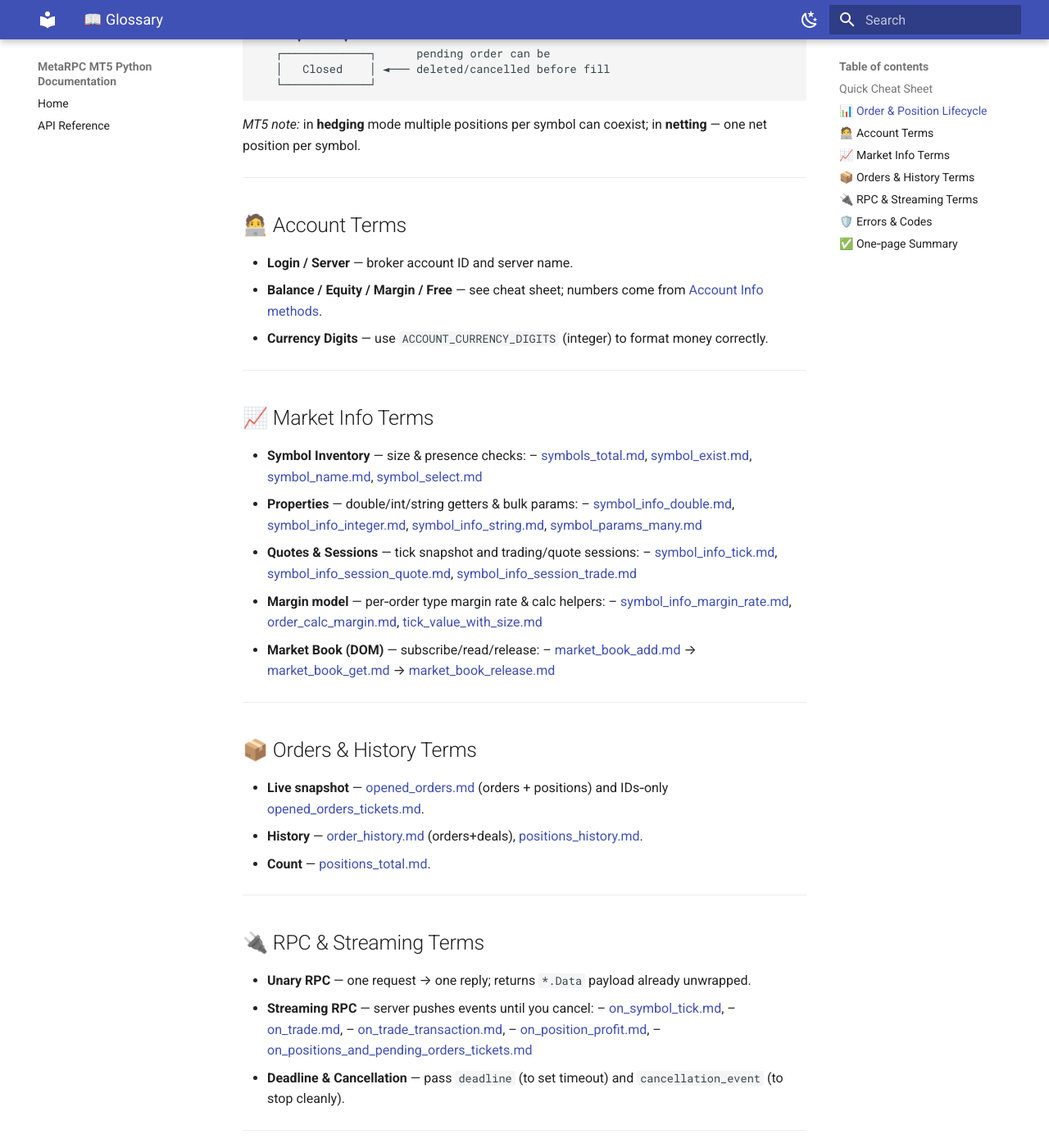
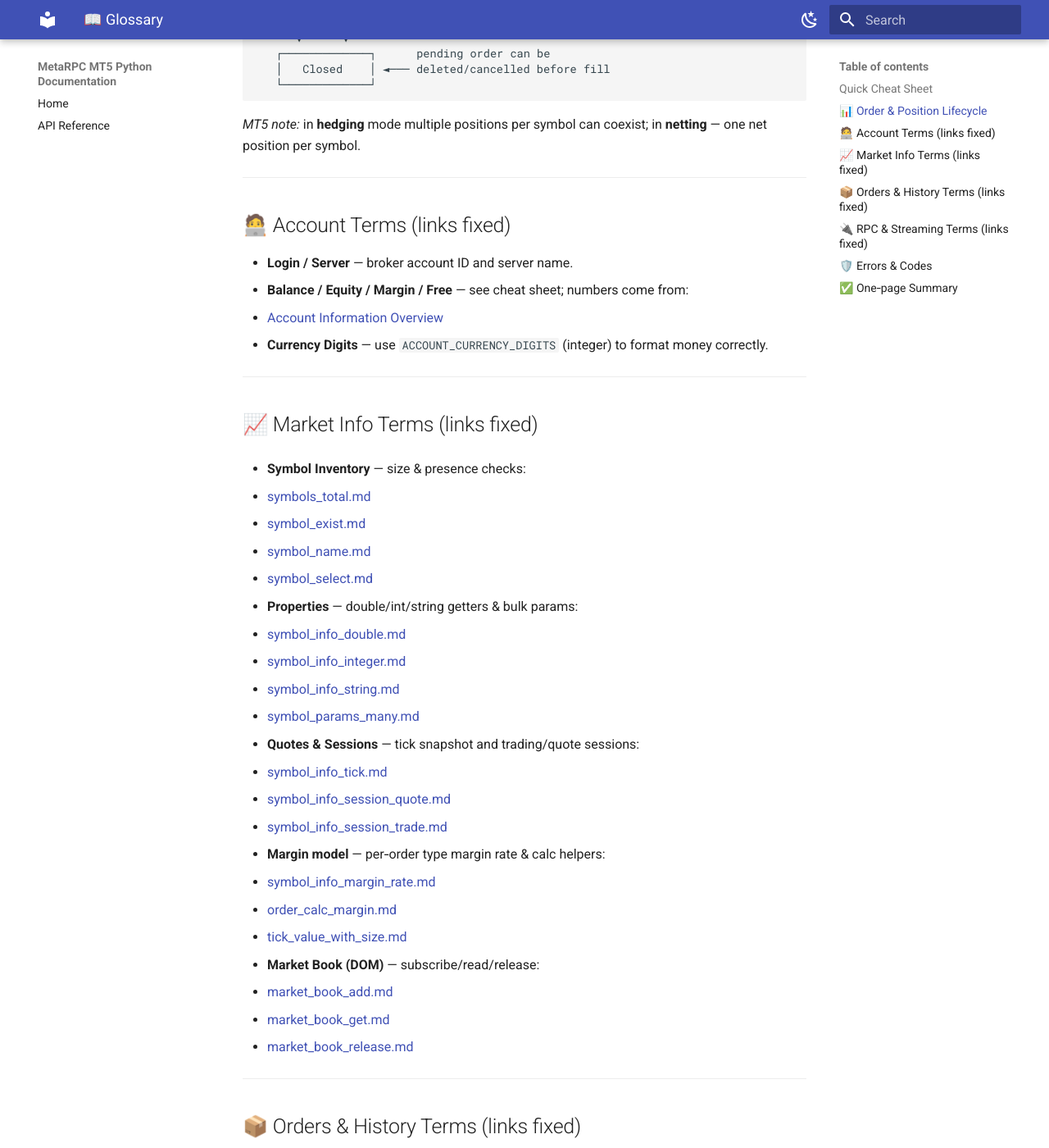
Before and after one commit to MetaRPC/PyMT5, an MkDocs documentation site: the page built from docs/I_want_to_add/Glossary.md, in a window 1280 px wide and 1400 px high, scrolled down 1585 px. Shown: the whole window at 82% size. Built offline with MkDocs 1.6.1 and Material for MkDocs 9.7.7, drawn with Linux system fonts in a browser that asks for light colours; some of the changed text lies outside the part shown.

Commit message:
Update Glossary.md

```diff
--- a/docs/I_want_to_add/Glossary.md
+++ b/docs/I_want_to_add/Glossary.md
@@ -53,46 +53,82 @@
 
 ---
 
-## 🧑‍💻 Account Terms
+## 🧑‍💻 Account Terms (links fixed)
 
 * **Login / Server** — broker account ID and server name.
-* **Balance / Equity / Margin / Free** — see cheat sheet; numbers come from [Account Info methods](./Account_Information/Account_Information_Overview.md).
+* **Balance / Equity / Margin / Free** — see cheat sheet; numbers come from:
+
+  * [Account Information Overview](./Account_Information/Account_Information_Overview.md)
 * **Currency Digits** — use `ACCOUNT_CURRENCY_DIGITS` (integer) to format money correctly.
 
 ---
 
-## 📈 Market Info Terms
+## 📈 Market Info Terms (links fixed)
 
 * **Symbol Inventory** — size & presence checks:
-  – [symbols\_total.md](./Symbols_and_Market/symbols_total.md), [symbol\_exist.md](./Symbols_and_Market/symbol_exist.md), [symbol\_name.md](./Symbols_and_Market/symbol_name.md), [symbol\_select.md](./Symbols_and_Market/symbol_select.md)
+
+  * [symbols\_total.md](./Symbols_and_Market/symbols_total.md)
+  * [symbol\_exist.md](./Symbols_and_Market/symbol_exist.md)
+  * [symbol\_name.md](./Symbols_and_Market/symbol_name.md)
+  * [symbol\_select.md](./Symbols_and_Market/symbol_select.md)
+
 * **Properties** — double/int/string getters & bulk params:
-  – [symbol\_info\_double.md](./Symbols_and_Market/symbol_info_double.md), [symbol\_info\_integer.md](./Symbols_and_Market/symbol_info_integer.md), [symbol\_info\_string.md](./Symbols_and_Market/symbol_info_string.md), [symbol\_params\_many.md](./Symbols_and_Market/symbol_params_many.md)
+
+  * [symbol\_info\_double.md](./Symbols_and_Market/symbol_info_double.md)
+  * [symbol\_info\_integer.md](./Symbols_and_Market/symbol_info_integer.md)
+  * [symbol\_info\_string.md](./Symbols_and_Market/symbol_info_string.md)
+  * [symbol\_params\_many.md](./Symbols_and_Market/symbol_params_many.md)
+
 * **Quotes & Sessions** — tick snapshot and trading/quote sessions:
-  – [symbol\_info\_tick.md](./Symbols_and_Market/symbol_info_tick.md), [symbol\_info\_session\_quote.md](./Symbols_and_Market/symbol_info_session_quote.md), [symbol\_info\_session\_trade.md](./Symbols_and_Market/symbol_info_session_trade.md)
+
+  * [symbol\_info\_tick.md](./Symbols_and_Market/symbol_info_tick.md)
+  * [symbol\_info\_session\_quote.md](./Symbols_and_Market/symbol_info_session_quote.md)
+  * [symbol\_info\_session\_trade.md](./Symbols_and_Market/symbol_info_session_trade.md)
+
 * **Margin model** — per‑order type margin rate & calc helpers:
-  – [symbol\_info\_margin\_rate.md](./Symbols_and_Market/symbol_info_margin_rate.md), [order\_calc\_margin.md](./Trading_Operations/order_calc_margin.md), [tick\_value\_with\_size.md](./Symbols_and_Market/tick_value_with_size.md)
+
+  * [symbol\_info\_margin\_rate.md](./Symbols_and_Market/symbol_info_margin_rate.md)
+  * [order\_calc\_margin.md](./Trading_Operations/order_calc_margin.md)
+  * [tick\_value\_with\_size.md](./Symbols_and_Market/tick_value_with_size.md)
+
 * **Market Book (DOM)** — subscribe/read/release:
-  – [market\_book\_add.md](./Symbols_and_Market/market_book_add.md) → [market\_book\_get.md](./Symbols_and_Market/market_book_get.md) → [market\_book\_release.md](./Symbols_and_Market/market_book_release.md)
+
+  * [market\_book\_add.md](./Symbols_and_Market/market_book_add.md)
+  * [market\_book\_get.md](./Symbols_and_Market/market_book_get.md)
+  * [market\_book\_release.md](./Symbols_and_Market/market_book_release.md)
 
 ---
 
-## 📦 Orders & History Terms
+## 📦 Orders & History Terms (links fixed)
 
-* **Live snapshot** — [opened\_orders.md](./Orders_Positions_History/opened_orders.md) (orders + positions) and IDs‑only [opened\_orders\_tickets.md](./Orders_Positions_History/opened_orders_tickets.md).
-* **History** — [order\_history.md](./Orders_Positions_History/order_history.md) (orders+deals), [positions\_history.md](./Orders_Positions_History/positions_history.md).
-* **Count** — [positions\_total.md](./Orders_Positions_History/positions_total.md).
+* **Live snapshot**
+
+  * [opened\_orders.md](./Orders_Positions_History/opened_orders.md)
+  * [opened\_orders\_tickets.md](./Orders_Positions_History/opened_orders_tickets.md) *(IDs‑only)*
+
+* **History**
+
+  * [order\_history.md](./Orders_Positions_History/order_history.md) *(orders + deals)*
+  * [positions\_history.md](./Orders_Positions_History/positions_history.md)
+
+* **Count**
+
+  * [positions\_total.md](./Orders_Positions_History/positions_total.md)
 
 ---
 
-## 🔌 RPC & Streaming Terms
+## 🔌 RPC & Streaming Terms (links fixed)
 
 * **Unary RPC** — one request → one reply; returns `*.Data` payload already unwrapped.
+
 * **Streaming RPC** — server pushes events until you cancel:
-  – [on\_symbol\_tick.md](./Subscriptions_Streaming/on_symbol_tick.md),
-  – [on\_trade.md](./Subscriptions_Streaming/on_trade.md),
-  – [on\_trade\_transaction.md](./Subscriptions_Streaming/on_trade_transaction.md),
-  – [on\_position\_profit.md](./Subscriptions_Streaming/on_position_profit.md),
-  – [on\_positions\_and\_pending\_orders\_tickets.md](./Subscriptions_Streaming/on_positions_and_pending_orders_tickets.md)
+
+  * [on\_symbol\_tick.md](./Subscriptions_Streaming/on_symbol_tick.md)
+  * [on\_trade.md](./Subscriptions_Streaming/on_trade.md)
+  * [on\_trade\_transaction.md](./Subscriptions_Streaming/on_trade_transaction.md)
+  * [on\_position\_profit.md](./Subscriptions_Streaming/on_position_profit.md)
+  * [on\_positions\_and\_pending\_orders\_tickets.md](./Subscriptions_Streaming/on_positions_and_pending_orders_tickets.md)
+
 * **Deadline & Cancellation** — pass `deadline` (to set timeout) and `cancellation_event` (to stop cleanly).
 
 ---
```
